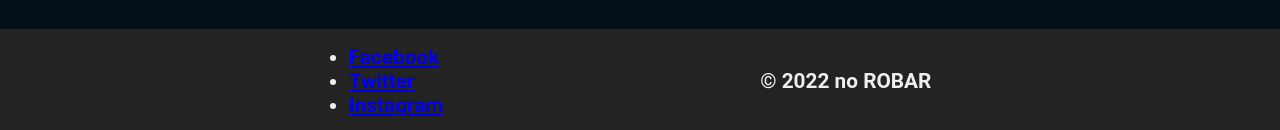
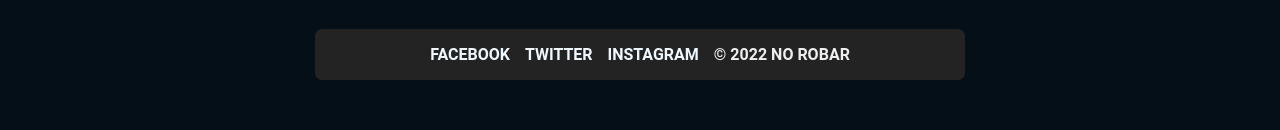
Before and after one commit to OctaEDLP00/landing-movies, a website built with Vite: page index.html in a window 1280 px wide. Shown: the part 1603-1733 px from the top of the page. Built offline with nearby package versions, Linux system fonts and the light colour scheme.

Commit message:
Modified: modify styles

```diff
--- a/css/style.css
+++ b/css/style.css
@@ -21,7 +21,8 @@ body {
   margin: auto;
   position: sticky;
   z-index: 20;
-    top: 0;
+  top: 17px;
+  border-radius: 7px;
 }
 
 .nav__links {
@@ -30,10 +31,11 @@ body {
   justify-content: space-evenly;
   gap: 30px;
   font-size: 1.3rem;
+  text-transform: uppercase;
 }
 
 .nav__link {
-    color: aliceblue;
+  color: #f0f8ff;
   text-decoration: none;
   position: relative;
 }
@@ -41,17 +43,17 @@ body {
 .nav__link::before {
   content: "";
   position: absolute;
-    bottom: -4px;
+  bottom: -1px;
   width: 80%;
-    height: 3px;
-    background: aliceblue;
+  height: 2.5px;
+  background: #f0f8ff;
   transform: scale(0);
   transition: transform .4s;
   transform-origin: right;
 }
 
 .nav__link:hover::before {
-    transform: scale(1);
+  transform: scale(1.3);
   transform-origin: left;
 }
 
@@ -112,6 +114,7 @@ body {
 .landing__title {
   font-size: 3rem;
   line-height: 1.5;
+  color: #07FBEC;
 }
 
 .movies__container {
@@ -136,17 +139,56 @@ body {
 
 .footer__container {
   display: flex;
-    justify-content: space-evenly;
+  justify-content: center;
   align-items: center;
   padding: 1rem 2rem;
   background-color: #232323;
   color: #EFEFEF;
   font-size: 1.3rem;
+  max-width: 650px;
+  width: 100%;
   font-weight: bold;
+  margin: auto;
   margin-top: 2rem;
+  margin-bottom: 2rem;
+  text-transform: uppercase;
+  border-radius: 7px;
+  bottom: -17px;
 }
 
-.footer__social {
+.footer__links {
   display: flex;
-    gap: 20px;
+  list-style: none;
+  justify-content: space-evenly;
+  gap: 15px;
+  font-size: 1rem;
+  text-transform: uppercase;
 }
+
+.footer__link {
+  color: #f0f8ff;
+  text-decoration: none;
+  position: relative;
+}
+
+.footer__link::before {
+  content: "";
+  position: absolute;
+  bottom: -1px;
+  width: 80%;
+  height: 2.5px;
+  background: #f0f8ff;
+  transform: scale(0);
+  transition: transform .4s;
+  transform-origin: right;
+}
+
+.footer__link:hover::before {
+  transform: scale(1.3);
+  transform-origin: left;
+}
+
+.footer__copyright {
+  font-size: 1rem;
+  margin-left: 15px;
+}
```
Lines whose indentation alone changed are shown as unchanged.
